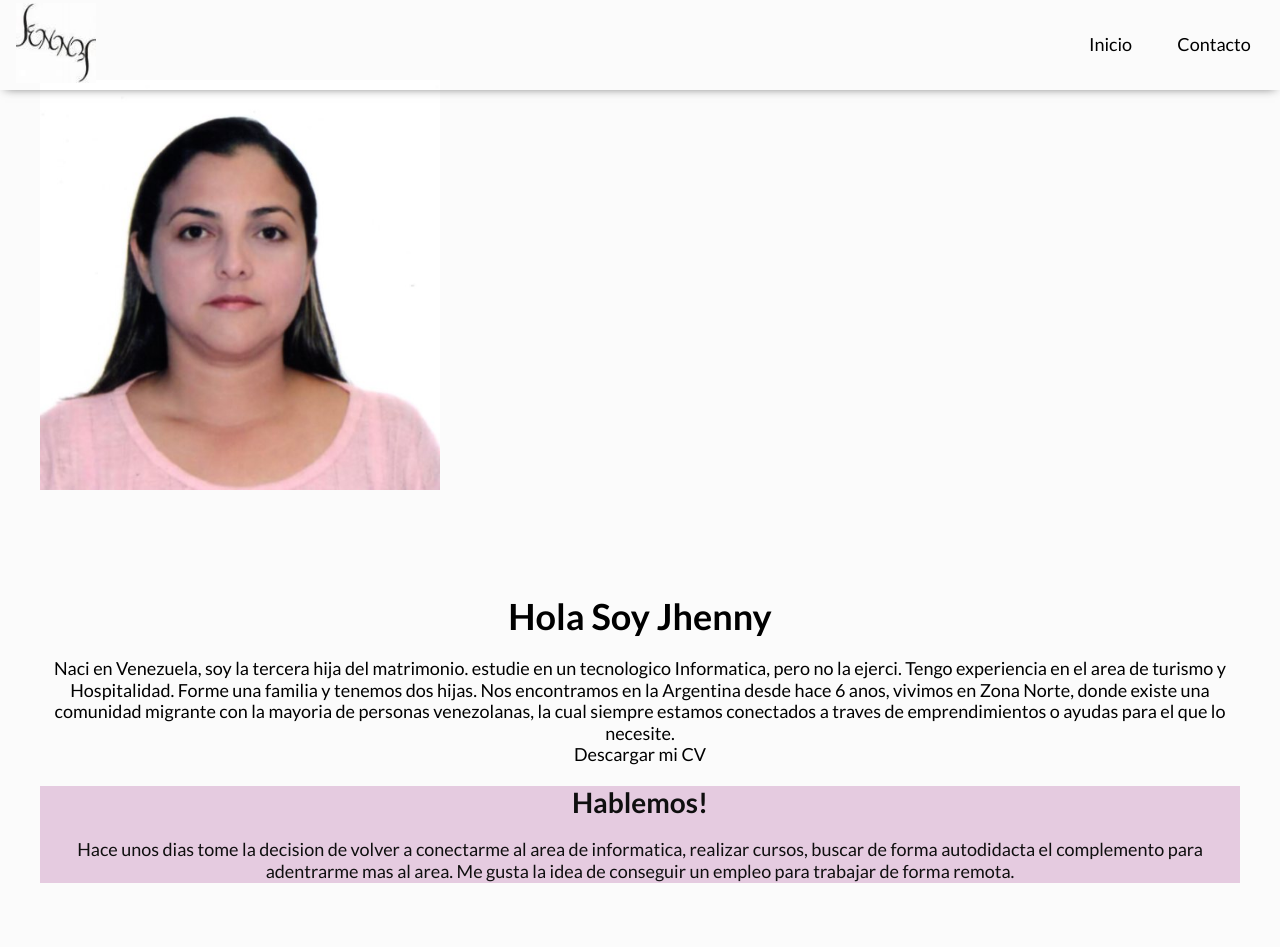
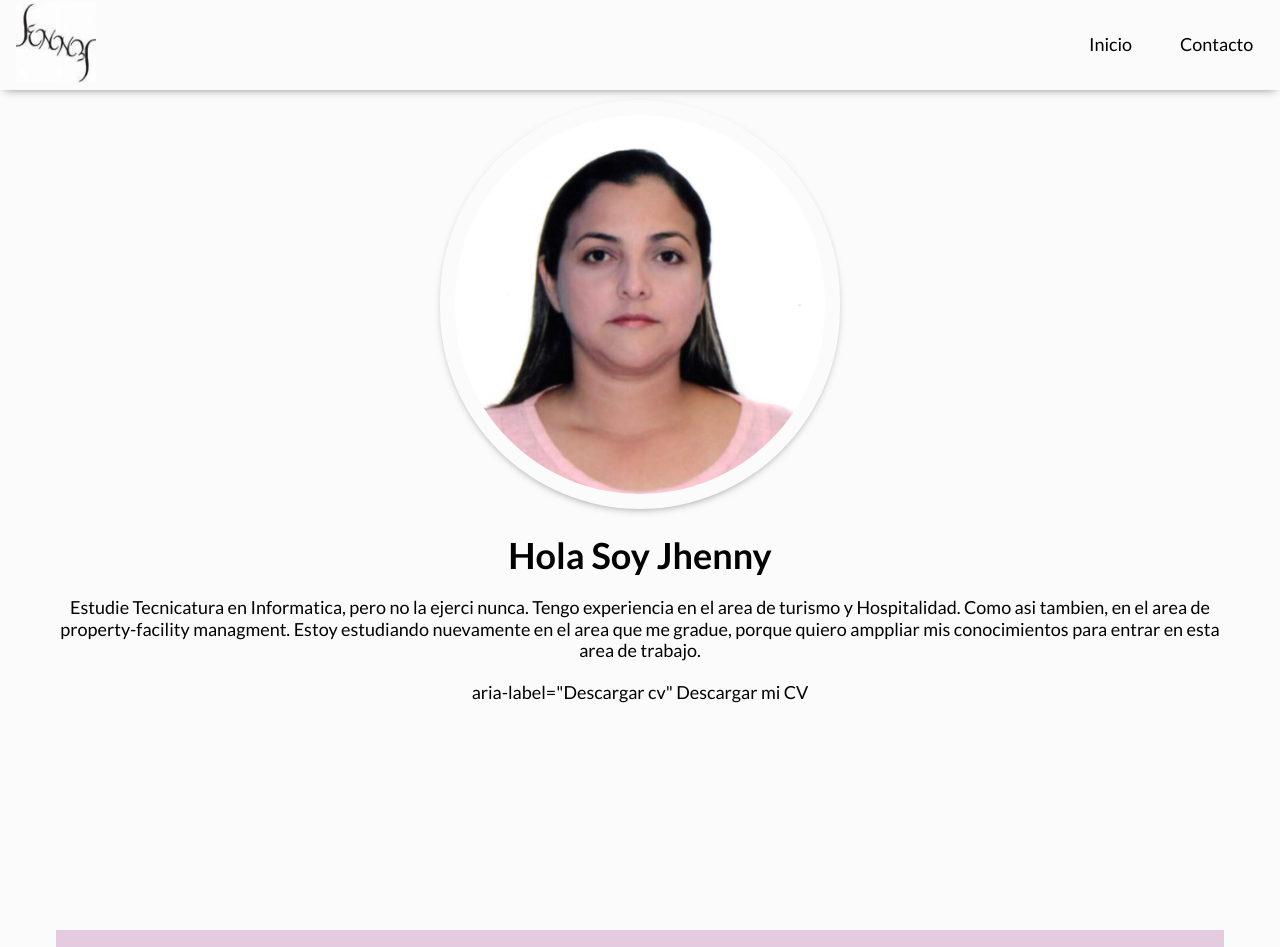
Before and after one commit to Jhepar/mi-proyecto, a plain HTML site: page index.html in a window 1280 px wide. Shown: the top 947 px of the page. Drawn offline with Linux system fonts and the light colour scheme.

Commit message:
cambio de texto en HTML

```diff
--- a/css/styles.css
+++ b/css/styles.css
@@ -83,23 +83,60 @@ header {
     justify-content: space-between;
     width: 100px;
     align-items: center;
+    padding: 16px;
+}
 
+#inicio {
+    display: flex;
+    flex-direction: column;
+    justify-content: center;
+    align-items: center;
+    padding: 16px;
+    padding-top: 80px;
+    min-height: 100vh;
+ }
+
+.logojp {
+    width: 80px;
+    height: auto;
 }
+
+
+.mifoto {
+    height: auto;
+    margin-top: 100px;
+    justify-content: center;
+    align-items: center;
+    padding: 15px;
+    border-radius: 200px;
+    max-width: 100%;
+    box-shadow: 0 3px 10px -5px #5f5f5f;
+}
+
 
 h1 {
     font-size: 36px;
     margin-top: 20px;
-    margin-bottom: 20px;
-}
+   }
 
 h2 {
     font-size: 28px;
     margin-top: 20px;
-    margin-bottom: 20px;
+
+}
+
+.parrafos {
+    padding: 20px;
 }
 
 /*
 a {
+    #boton {
+    display: block;
+    background-color: #af599e color#fbfbfb
+    border-radius: 20px;
+    padding: 15px;
+
     display: block;
     width: 50px;
     background-color: #af599e
@@ -111,43 +148,20 @@ a {
 
 }*/
 
-footer {
-    height: 90px;
-    background-color: #af599e color #fbfbfb display: flex;
-    align-items: center;
-
-}
-
-.logojp {
-    width: 80px;
-    height: auto;
-}
-
-figure {
-    display: flex;
-    width: 400px;
-    height: auto;
-    margin-top: 80px
-    margin-bottom: 20px;
-    border radius= 80%;
-    justify-content: center;
-    padding: 80px;
-    border: 0px;
-
-
-}
-
-#inicio {
-    min-height: 100vh;
-}
 
 #Contacto {
+    display: flex;
+    flex-direction: column;
+    justify-content: center;
+    align-items: center;
+    padding: 16px;
     min-height: 100vh;
 }
 
 .Contacto {
     background-color: rgba(175, 89, 158, 0.3);
     color: #0f0f0f;
+    padding-bottom: 20px;
 }
 
 .iconos {
@@ -161,3 +175,15 @@ figure {
     top: 50px;
     left: 0px;
 }
+
+
+footer {
+    display: flex;
+    justify-content: center;
+    align-items: center;
+    background-color: #af599e color #fbfbfb
+    padding-bottom: 100px;
+    height: 90px;
+    width: 100%;
+
+}
--- a/index.html
+++ b/index.html
@@ -17,7 +17,7 @@
         </a>
     <nav>
             <ul >
-                <li class="menu-items"> <a href="#Inico">Inicio</a> </li>
+                <li class="menu-items"> <a href="#Inicio">Inicio</a> </li>
                 <li class="menu-items"> <a href="#Contacto">Contacto</a> </li>
             </ul>
     </nav>
@@ -26,32 +26,29 @@
     <main>
         <section id="Inicio">
             <figure>
-                <center> <img src="img/FotoJP.jpg" alt="FotoJP" width="400px"></center>
-            </figure>
+                <img src="img/FotoJP.jpg" alt="FotoJP" width="400px" class="mifoto">
 
             <article>
                 <h1>Hola Soy Jhenny</h1>
-                <p> Naci en Venezuela, soy la tercera hija del matrimonio.
-                    estudie en un tecnologico Informatica, pero no la ejerci.
+                <p class="parrafos">
+                    Estudie Tecnicatura en Informatica, pero no la ejerci nunca.
                     Tengo experiencia en el area de turismo y Hospitalidad.
-                    Forme una familia y tenemos dos hijas.
-                    Nos encontramos en la Argentina desde hace 6 anos, vivimos
-                    en Zona Norte, donde existe una comunidad migrante con la
-                    mayoria de personas venezolanas, la cual siempre estamos
-                    conectados a traves de emprendimientos o ayudas para el que lo necesite.
+                    Como asi tambien, en el area de property-facility managment.
+                    Estoy estudiando nuevamente en el area que me gradue, porque
+                    quiero amppliar mis conocimientos para entrar en esta area de trabajo.
                 </p>
             </article>
 
-            <a href="https://drive.google.com/file/d/1V6J_th3ON7ylffqomIP4BODslbEQsLQQ/view?usp=sharing">
-                <aria-label= "descargar cv" class="boton"> Descargar mi
-                CV</a>
+            <a href="https://drive.google.com/file/d/1V6J_th3ON7ylffqomIP4BODslbEQsLQQ/view?usp=sharing"
+            target="_blank"  class="boton"> aria-label="Descargar cv" Descargar mi CV</a>
 
         </section>
 
         <section id="Contacto">
             <article class="Contacto">
                 <h2>Hablemos!</h2>
-                <p>Hace unos dias tome la decision de volver a conectarme al area de informatica,
+                <p class="parrafos">
+                    Hace unos dias tome la decision de volver a conectarme al area de informatica,
                     realizar cursos, buscar de forma autodidacta el complemento para adentrarme mas
                     al area. Me gusta la idea de conseguir un empleo para trabajar de forma remota.
                 </p>
```
